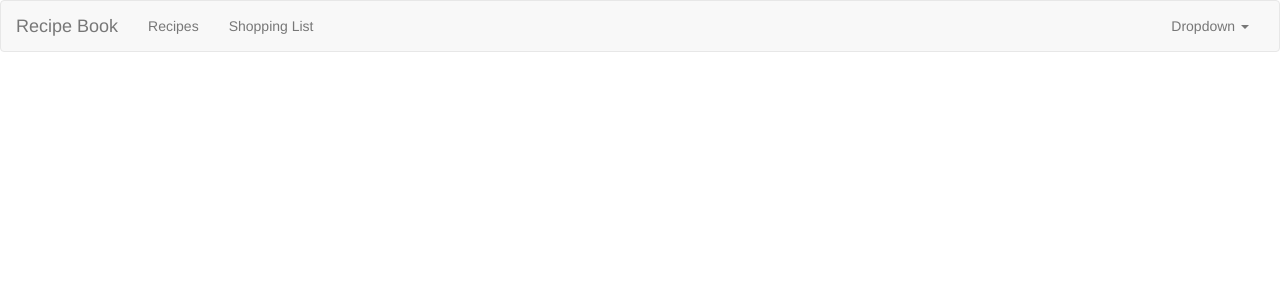
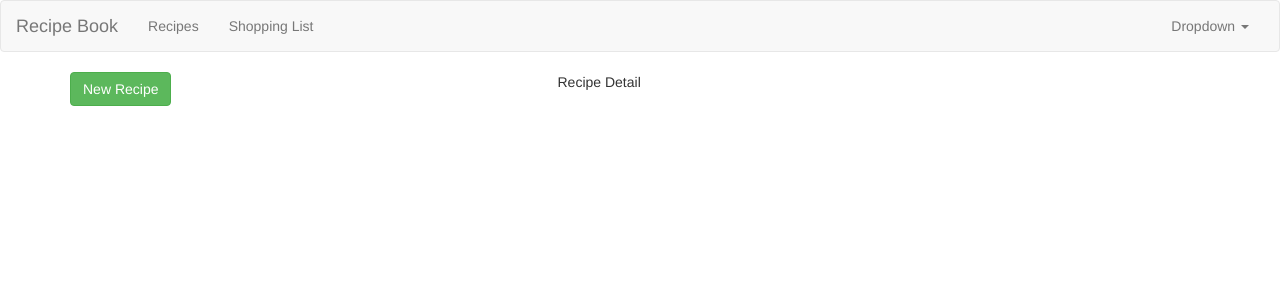
Before and after one commit to pushpa66/Angular2-Recipe-Book, an Angular app: page / in a window 1280 px wide. Shown: the top 300 px of the page. Built offline with nearby package versions, Linux system fonts and the light colour scheme.

Commit message:
commit error solved using gitbash

```diff
--- a/src/app/app.component.html
+++ b/src/app/app.component.html
@@ -1 +1,4 @@
 <rb-header></rb-header>
+<div class="container">
+  <rb-recipes></rb-recipes>
+</div>
--- a/src/app/app.component.ts
+++ b/src/app/app.component.ts
@@ -1,11 +1,11 @@
 import { Component } from '@angular/core';
 import {HeaderComponent} from "./header.component";
+import {RecipesComponent} from "./recipes/recipes.component";
 
 @Component({
   selector: 'rb-root',
   templateUrl: './app.component.html',
-  styleUrls: ['./app.component.css'],
-  entryComponents: [HeaderComponent]
+  entryComponents: [HeaderComponent,RecipesComponent]
 })
 export class AppComponent {
 
```
Also changed, not shown: src/app/app.module.ts (+7 -1 lines).
